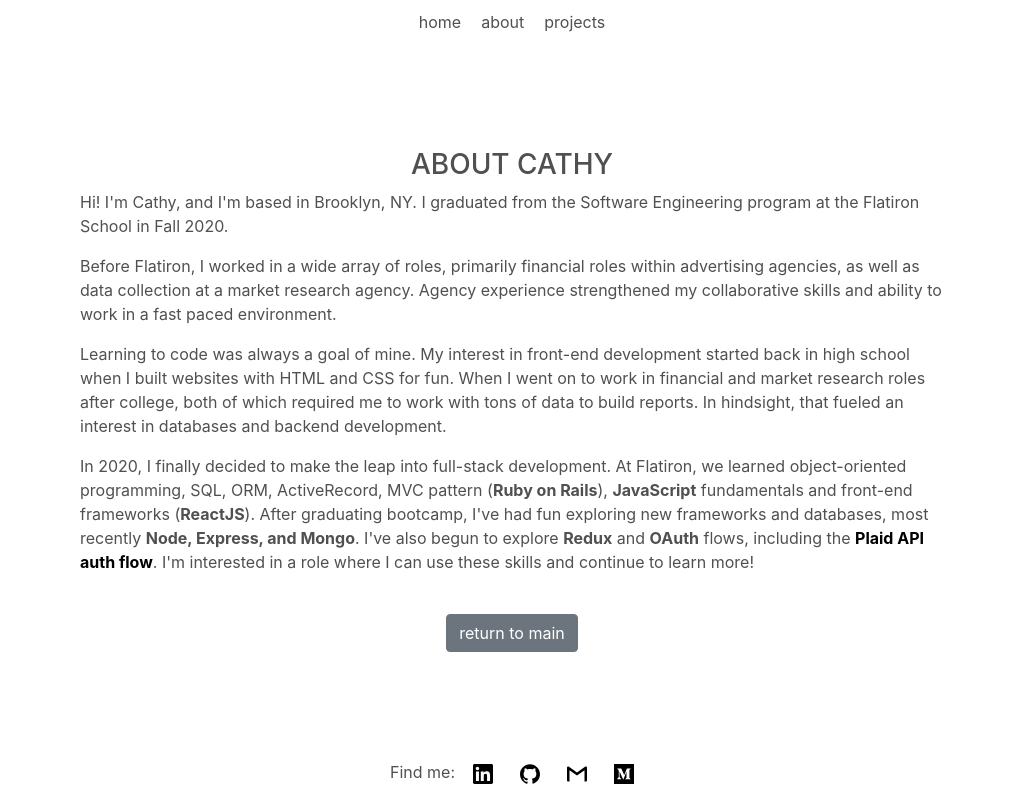
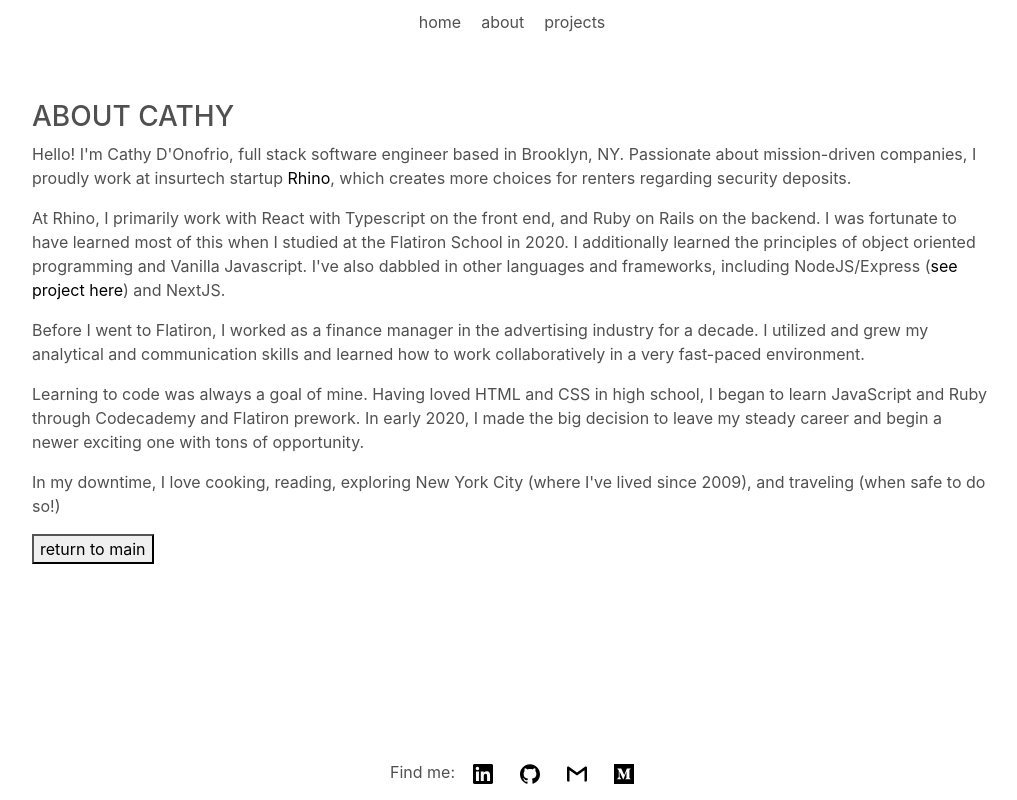
Before and after one commit to catd825/cathydonofrio, a React (Create React App) app: page /about in a window 1280 px wide. Both pictures are taken after a click on the element "about". Shown: the whole page, without its empty margins (128-1145 px from the left). Built offline with nearby package versions, Linux system fonts and the light colour scheme.

Commit message:
updated about, added shared interfaces and styles

```diff
--- a/package.json
+++ b/package.json
@@ -9,6 +9,7 @@
     "@testing-library/jest-dom": "^4.2.4",
     "@testing-library/react": "^9.3.2",
     "@testing-library/user-event": "^7.1.2",
+    "@types/reactstrap": "^8.7.2",
     "bootstrap": "^4.5.3",
     "connect-history-api-fallback": "^1.6.0",
     "devicon": "^2.2.0",
@@ -47,6 +48,8 @@
     ]
   },
   "devDependencies": {
+    "@types/react": "^17.0.38",
+    "@types/react-dom": "^17.0.11",
     "gh-pages": "^3.1.0"
   }
 }
--- a/src/App.js
+++ b/src/App.js
@@ -1,8 +1,8 @@
 import React, { useState } from "react";
 import "./App.css";
-import ProjectsContainer from "./Containers/ProjectsContainer.js";
-import AboutContainer from "./Containers/AboutContainer.js";
-import ContentContainer from "./Containers/ContentContainer.js";
+import ProjectsContainer from "./Containers/ProjectsContainer";
+import AboutContainer from "./Containers/AboutContainer";
+import ContentContainer from "./Containers/ContentContainer";
 import NewFooter from "./Components/NewFooter.tsx";
 import NewNavbar from "./Components/NewNavbar.tsx";
 import styled from "@emotion/styled";
@@ -16,9 +16,9 @@ const App = () => {
 
   let content;
   if (page === "about") {
-    content = <AboutContainer />;
+    content = <AboutContainer setPage={setPage} page={page}/>;
   } else if (page === "projects") {
-    content = <ProjectsContainer />;
+    content = <ProjectsContainer setPage={setPage} page={page}/>;
   } else {
     content = <ContentContainer />;
   }
--- a/src/Components/NewNavbar.tsx
+++ b/src/Components/NewNavbar.tsx
@@ -7,7 +7,7 @@ interface Props {
 }
 
 export const NewNavbar: React.FC<Props> = (props: Props) => {
-  const { page, setPage } = props;
+  const { setPage } = props;
 
   const NavbarDiv = styled.div({
     backgroundColor: "white",
--- a/src/Containers/AboutContainer.js
+++ /dev/null
@@ -1,62 +0,0 @@
-import React from "react";
-import { Button } from "reactstrap";
-import { Link, withRouter } from "react-router-dom";
-
-const About = () => {
-  return (
-    <>
-      <div
-        className="container"
-        id="about"
-        style={{ width: "75%", margin: "50px auto 100px auto" }}
-      >
-        <h3>ABOUT CATHY</h3>
-        <p className="left">
-          Hi! I'm Cathy, and I'm based in Brooklyn, NY. I graduated from the
-          Software Engineering program at the Flatiron School in Fall 2020.
-        </p>
-        <p className="left">
-          Before Flatiron, I worked in a wide array of roles, primarily
-          financial roles within advertising agencies, as well as data
-          collection at a market research agency. Agency experience strengthened
-          my collaborative skills and ability to work in a fast paced
-          environment.
-        </p>
-
-        <p className="left">
-          Learning to code was always a goal of mine. My interest in front-end
-          development started back in high school when I built websites with
-          HTML and CSS for fun. When I went on to work in financial and market
-          research roles after college, both of which required me to work with
-          tons of data to build reports. In hindsight, that fueled an interest
-          in databases and backend development.
-        </p>
-
-        <p className="left">
-          In 2020, I finally decided to make the leap into full-stack
-          development. At Flatiron, we learned object-oriented programming, SQL,
-          ORM, ActiveRecord, MVC pattern (<b>Ruby on Rails</b>),{" "}
-          <b>JavaScript</b> fundamentals and front-end frameworks (
-          <b>ReactJS</b>). After graduating bootcamp, I've had fun exploring new
-          frameworks and databases, most recently{" "}
-          <b>Node, Express, and Mongo</b>. I've also begun to explore{" "}
-          <b>Redux</b> and <b>OAuth</b> flows, including the{" "}
-          <b>
-            <a href="https://medium.com/javascript-in-plain-english/creating-a-financial-app-with-the-plaid-api-nodejs-express-and-react-4e142066eb6c?source=friends_link&sk=ae4a53090618e6c9073f6bbb968ae18b">
-              Plaid API auth flow
-            </a>
-          </b>
-          . I'm interested in a role where I can use these skills and continue
-          to learn more!
-        </p>
-
-        <br />
-        <Button style={{ color: "white" }} to="/home" tag={Link}>
-          return to main
-        </Button>
-      </div>
-    </>
-  );
-};
-
-export default About;
--- /dev/null
+++ b/src/Containers/AboutContainer.tsx
@@ -0,0 +1,71 @@
+import React from "react";
+// import { Button } from "reactstrap";
+import { Left } from "../styles";
+import { IPageProps } from "../shared/interfaces";
+import styled from "@emotion/styled";
+
+const AboutStyle = styled.div({
+  width: "75%",
+  margin: "50px auto 100px auto"
+});
+
+const About = (props: IPageProps) => {
+  const { setPage } = props;
+  return (
+    <>
+      <AboutStyle>
+        <h3>ABOUT CATHY</h3>
+        <Left>
+          Hello! I'm Cathy D'Onofrio, full stack software engineer based in
+          Brooklyn, NY. Passionate about mission-driven companies, I proudly
+          work at insurtech startup{" "}
+          <a
+            href="http://www.sayrhino.com"
+            target="_blank"
+            rel="noopener noreferrer"
+          >
+            Rhino
+          </a>
+          , which creates more choices for renters regarding security deposits.
+        </Left>
+        <Left>
+          At Rhino, I primarily work with React with Typescript on the front
+          end, and Ruby on Rails on the backend. I was fortunate to have learned
+          most of this when I studied at the Flatiron School in 2020. I
+          additionally learned the principles of object oriented programming and
+          Vanilla Javascript. I've also dabbled in other languages and
+          frameworks, including NodeJS/Express (
+          <a href="https://medium.com/javascript-in-plain-english/creating-a-financial-app-with-the-plaid-api-nodejs-express-and-react-4e142066eb6c?source=friends_link&sk=ae4a53090618e6c9073f6bbb968ae18b">
+            see project here
+          </a>
+          ) and NextJS.
+        </Left>
+        <Left>
+          Before I went to Flatiron, I worked as a finance manager in the
+          advertising industry for a decade. I utilized and grew my analytical
+          and communication skills and learned how to work collaboratively in a
+          very fast-paced environment.
+        </Left>
+        <Left>
+          Learning to code was always a goal of mine. Having loved HTML and CSS
+          in high school, I began to learn JavaScript and Ruby through
+          Codecademy and Flatiron prework. In early 2020, I made the big
+          decision to leave my steady career and begin a newer exciting one with
+          tons of opportunity.
+        </Left>
+
+        <Left>
+          In my downtime, I love cooking, reading, exploring New York City
+          (where I've lived since 2009), and traveling (when safe to do so!)
+        </Left>
+        <button
+          onClick={() => setPage("default")}
+        >
+          return to main
+        </button>
+      </AboutStyle>
+    </>
+  );
+};
+
+export default About;
--- a/src/Containers/ContentContainer.js
+++ b/src/Containers/ContentContainer.js
@@ -5,7 +5,6 @@ class ContentContainer extends React.Component {
     render() {
         return(
             <>
-
             <div id="home">
                 <h2>CATHY D'ONOFRIO | software engineer</h2>
                 <p>brooklyn-based full stack web developer.</p>
--- a/src/Containers/ProjectsContainer.js
+++ b/src/Containers/ProjectsContainer.js
@@ -8,7 +8,7 @@ import {
   CardTitle,
   Button
 } from "reactstrap";
-import { Link, withRouter } from "react-router-dom";
+import { Link } from "react-router-dom";
 import { SiReact } from "react-icons/si";
 import { SiRails } from "react-icons/si";
 
--- /dev/null
+++ b/src/shared/interfaces.ts
@@ -0,0 +1,4 @@
+export interface IPageProps {
+  page: string;
+  setPage: (page: string) => void;
+}
--- /dev/null
+++ b/src/styles.ts
@@ -0,0 +1,5 @@
+import styled from "@emotion/styled";
+
+export const Left = styled.p({
+  textAlign: "left"
+});
```
Also changed, not shown: 2 other files (tests, documents, lock files or other folders).
